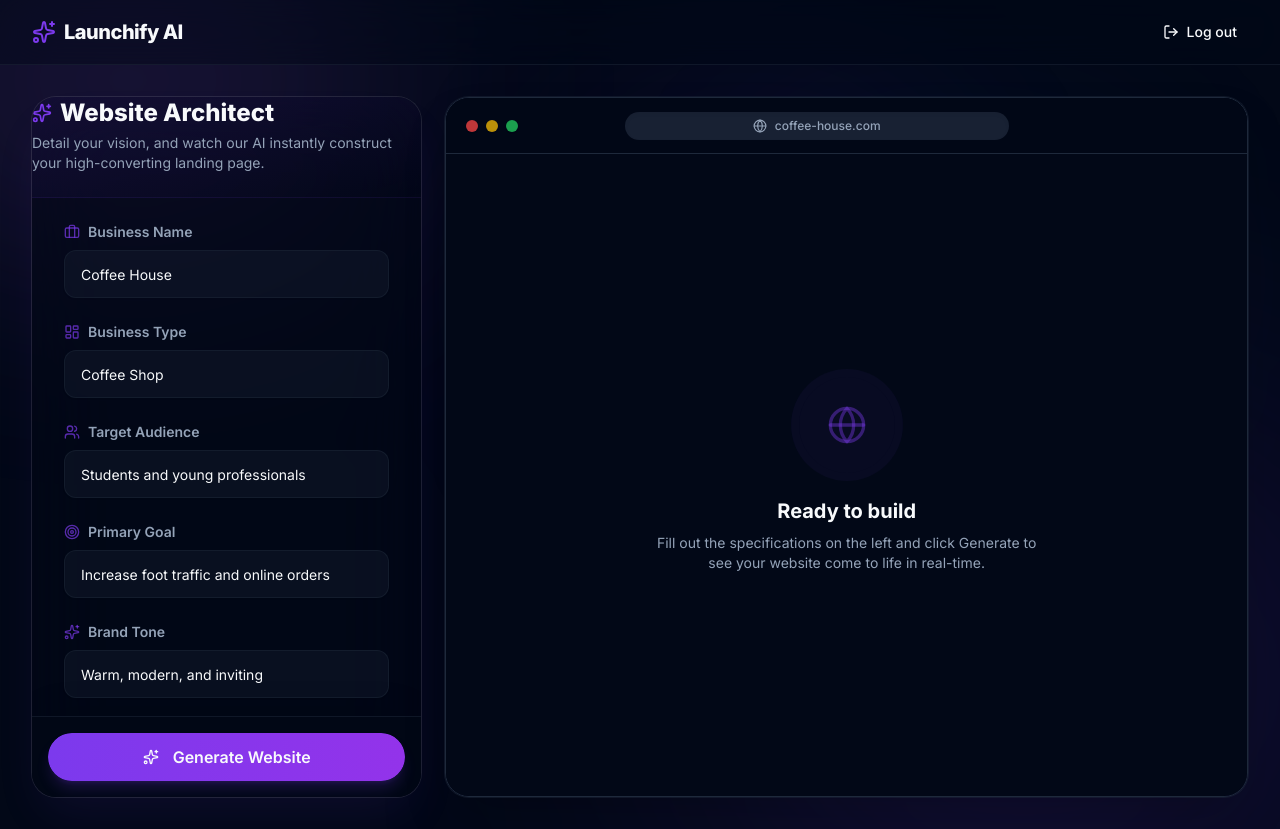
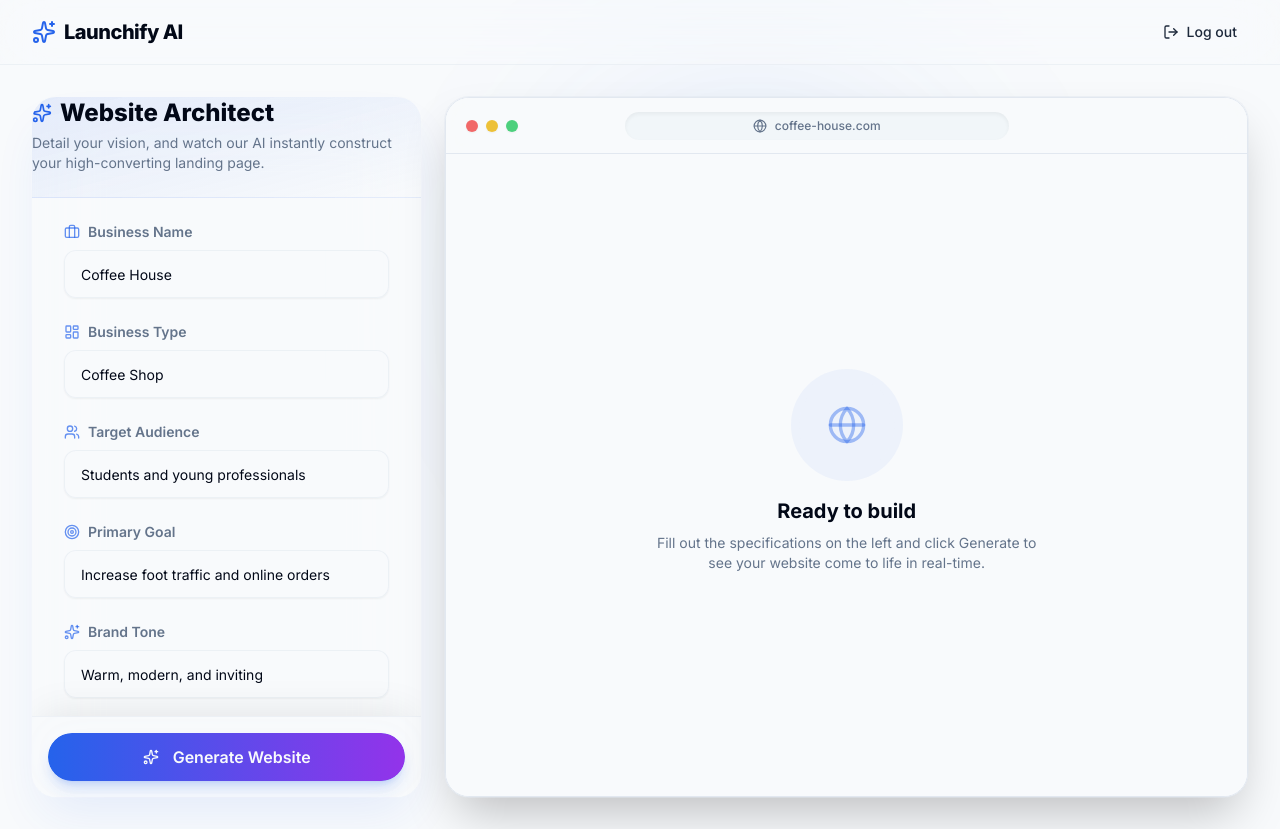
Before and after one commit to duylinh13/Launchify-AI, a Next.js app: page /generate in a window 1280 px wide. Built offline with nearby package versions, Linux system fonts and the light colour scheme.

Commit message:
style: revert to light mode and update primary theme to professional blue

```diff
--- a/src/app/(dashboard)/layout.tsx
+++ b/src/app/(dashboard)/layout.tsx
@@ -9,11 +9,11 @@ export default function DashboardLayout({
 }) {
   return (
     <div className="min-h-screen flex flex-col bg-background relative overflow-x-hidden">
-      {/* Global Mesh Gradient Background for VIP Pro Look */}
-      <div className="fixed inset-0 pointer-events-none z-0">
-        <div className="absolute top-[-10%] left-[-10%] w-[40%] h-[40%] rounded-full bg-purple-500/20 blur-[120px] mix-blend-screen animate-pulse" />
-        <div className="absolute bottom-[-10%] right-[-5%] w-[50%] h-[50%] rounded-full bg-primary/20 blur-[150px] mix-blend-screen" />
-        <div className="absolute top-[20%] right-[10%] w-[30%] h-[30%] rounded-full bg-blue-500/10 blur-[100px] mix-blend-screen" />
+      {/* Premium Light Mode Mesh Gradient */}
+      <div className="fixed inset-0 overflow-hidden pointer-events-none -z-10">
+        <div className="absolute top-0 -left-4 w-96 h-96 bg-blue-300 rounded-full mix-blend-multiply filter blur-[120px] opacity-40 animate-blob" />
+        <div className="absolute top-0 -right-4 w-96 h-96 bg-cyan-300 rounded-full mix-blend-multiply filter blur-[120px] opacity-40 animate-blob animation-delay-2000" />
+        <div className="absolute -bottom-8 left-20 w-96 h-96 bg-indigo-300 rounded-full mix-blend-multiply filter blur-[120px] opacity-40 animate-blob animation-delay-4000" />
       </div>
 
       <header className="sticky top-0 z-40 border-b border-border/50 bg-background/60 backdrop-blur-xl supports-[backdrop-filter]:bg-background/40">
--- a/src/app/globals.css
+++ b/src/app/globals.css
@@ -30,13 +30,13 @@
     --font-sans: var(--font-sans);
   }
   :root {
-    --background: 0 0% 100%;
+    --background: 210 40% 98%; /* Soft off-white */
     --foreground: 222.2 84% 4.9%;
     --card: 0 0% 100%;
     --card-foreground: 222.2 84% 4.9%;
     --popover: 0 0% 100%;
     --popover-foreground: 222.2 84% 4.9%;
-    --primary: 262.1 83.3% 57.8%;
+    --primary: 221.2 83.2% 53.3%; /* Professional Blue */
     --primary-foreground: 210 40% 98%;
     --secondary: 210 40% 96.1%;
     --secondary-foreground: 222.2 47.4% 11.2%;
@@ -48,7 +48,7 @@
     --destructive-foreground: 210 40% 98%;
     --border: 214.3 31.8% 91.4%;
     --input: 214.3 31.8% 91.4%;
-    --ring: 262.1 83.3% 57.8%;
+    --ring: 221.2 83.2% 53.3%;
     --radius: 1rem;
     --chart-1: 12 76% 61%;
     --chart-2: 173 58% 39%;
--- a/src/app/layout.tsx
+++ b/src/app/layout.tsx
@@ -16,8 +16,8 @@ export default function RootLayout({
   children: React.ReactNode;
 }>) {
   return (
-    <html lang="en" className={cn("dark font-sans", inter.variable)}>
-      <body className="antialiased">
+    <html lang="en" className={cn("font-sans", inter.variable)}>
+      <body className="antialiased text-slate-800">
         {children}
       </body>
     </html>
```
